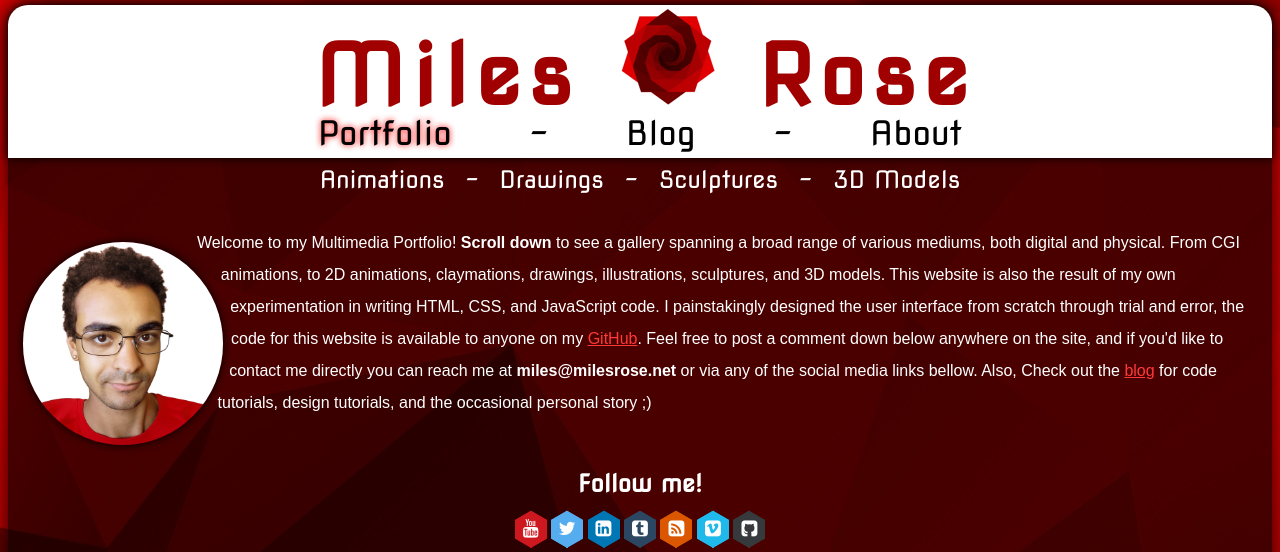
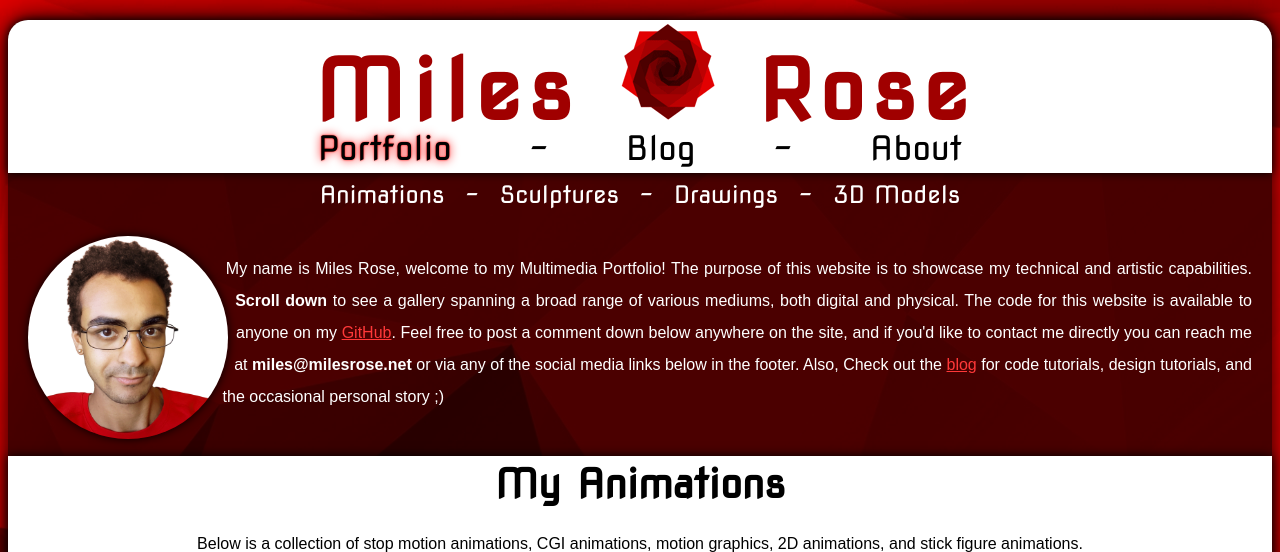
Before and after one commit to MilesOfRoses/my-jekyll, a Jekyll site: the page built from index.html, in a window 1280 px wide, cut to the strip 0-552 px from the top of the page. Built offline with Jekyll 4.4.1, drawn with Linux system fonts in a browser that asks for light colours; a script that is not in the unit is left out; comment, search, counter and statistics services are not loaded; some of the changed text lies outside the part shown.

Commit message:
removed extra wording

```diff
--- a/about.html
+++ b/about.html
@@ -11,7 +11,7 @@ priority: 1.0
 	  <h2 class="centerText">Hi, I'm Miles.</h2>
 	  <p id="bio"><img src="{{site.baseurl}}/img/headshot.jpg" alt="a picture of miles rose" class="curve" id="headshot">I'm a Multimedia Designer and Web Developer.
 	  I have a background in Graphic Design, Programming, Animation, Illustration and Sculpture. I have done freelance Motion Graphic and video work for over seven years, working with <a href="http://bigscreenentgroup.com/" class="redlink" target="blank"> companies</a>, <a href="http://greenlivingscience.org/" class="redlink" target="blank"> non-profits</a>, and individuals to provide animated video solutions to assist in <a href="https://www.youtube.com/playlist?list=PLve5ZqklD9TecJKQxuKJ2bGzfzs_-o0gF" class="redlink" target="blank"> education</a>, <a href="http://www.imdb.com/name/nm4012981/" class="redlink" target="blank"> feature films</a>, <a href="https://www.youtube.com/watch?v=t8wHHXzBYgU" class="redlink" target="blank"> music videos</a> and more.
-	  I grew up home schooled, and I would probably describe myself as a self taught <a href="https://en.wikipedia.org/wiki/Autodidacticism" class="redlink" target="blank">autodidact</a> <a href="https://en.wikipedia.org/wiki/Polymath" class="redlink" target="blank">polymath</a>. I strongly believe that it's important to always be a life-long learner, and that keeping up with current technologies is a great way to stay mentally agile and competitive.
+	  I grew up home schooled, and I would probably describe myself as a self taught <a href="https://en.wikipedia.org/wiki/Autodidacticism" class="redlink" target="blank">autodidact</a>. I strongly believe that it's important to always be a life-long learner, and that keeping up with current technologies is a great way to stay mentally agile and competitive.
 
 	  I have been interested in entrepreneurship from a young age, when I was 17 years old I saved money from a part time job to <a href="http://cargocollective.com/behindthefaces/Miles-Rose" class="redlink" target="blank"> buy and renovate a cheap house in Detroit</a>, living there for 3 years. When I was 20, I sold the house for almost twice what I had bought it for, using the money to finance my living expenses while I attend college full time.
 
--- a/css/common.css
+++ b/css/common.css
@@ -16,11 +16,13 @@ body {
 #follow {
 	color:white;
 	margin-top: 10px;
+	margin-bottom:5px;
 }
 
 
 .wrapper {
 	max-width: 1270px;
+	margin-top:25px;
 	margin-left: auto;
 	margin-right: auto;
 	background-color: rgba(0, 0, 0, 0.7);
@@ -51,10 +53,10 @@ div.icon-placeholder{
 }
 
 .current {
-	text-shadow: 0px 0px 6px red;
+	text-shadow: 0px 0px 10px red, 0px 0px 2px red;
 }
 .currentBlack{
-	text-shadow: 0px 0px 10px white;
+	text-shadow: 0px 0px 5px red, 0px 0px 5px red;
 	background-color: rgba(0, 0, 0, 0.6);
 	box-shadow: 0px 0px 20px black;
 	border-radius: 20px;
@@ -127,6 +129,7 @@ nav {
 	font-size: 1.5rem;
 	margin-top: 0px;
 	color: white;
+	margin-bottom: 0px;
 }
 
 .subnav a{
@@ -208,6 +211,7 @@ article img {
 
 /*common*/
 
+
 a {
 	text-decoration: none;
 	color:black;
@@ -220,7 +224,7 @@ a {
 
 .centerText, #copy {
 	text-align: center;
-	margin-top: -10px;
+	margin-top: -5px;
 }
 
 #copy{
@@ -237,17 +241,15 @@ a {
 
 
 #bio{
-	max-width: 1270px;
+	max-width: 270px;
+	margin-top: 0px;
 	margin-left: auto;
     margin-right: auto;
-    padding-bottom: 20px;
+
     padding-left: 10px;
-    margin-bottom: -20px;
+    text-align: justify;
 }
 
-#bio-card p{
-	padding: 15px;
-}
 
 #bio-card{
     border-radius: 20px;
@@ -258,12 +260,20 @@ a {
     margin-top: 10px;
 }
 
+#bio-card p{
+	padding-left: 20px;
+	padding-right: 20px;
+}
+
 #bio-card h2{
 	color:white;
 }
-#follow {
-	color:white;
+
+.home-bio{
+	margin-bottom: -45px;
 }
+
+
 #circle-shape-example p {
   line-height: 2;
   max-width: 1270px;
@@ -304,6 +314,7 @@ h1 {
 
 
 /*video gallery*/
+
 
 #videos{
 	display: block;
@@ -351,6 +362,7 @@ article a{
 h3 {
 	display: inline;
 }
+
 /*3d viewer settings*/
 
 #viewer-3d{
--- a/index.html
+++ b/index.html
@@ -7,9 +7,9 @@ meta: A portfolio of animations, drawings and sculptures by Miles Rose
 	<ul class="subnav portfolio">
 		<li><a href="{{site.baseurl}}#animations">Animations</a></li>
 		<li>-</li>
+		<li><a href="{{site.baseurl}}#sculptures">Sculptures</a></li>
+		<li>-</li>
 		<li><a href="{{site.baseurl}}#drawings">Drawings</a></li>
-		<li>-</li>
-		<li><a href="{{site.baseurl}}#sculptures">Sculptures</a></li>
 		<li>-</li>
 		<li><a href="{{site.baseurl}}#3d-models">3D Models</a></li>
 	</ul>
@@ -17,20 +17,19 @@ meta: A portfolio of animations, drawings and sculptures by Miles Rose
 <div id="bio-card">
 
 	<div id="circle-shape-example">
-	  <p id="bio"><img src="{{site.baseurl}}/img/headshot.jpg" alt="a picture of miles rose" class="curve" id="headshot">Welcome to my Multimedia Portfolio!
-	   <b>Scroll down</b> to see a gallery spanning a broad range of various mediums, both digital and physical. From
-	   CGI animations, to 2D animations, claymations, drawings, illustrations, sculptures, and 3D models.  This website is also the result of my own experimentation in writing HTML, CSS, and JavaScript code. I painstakingly designed the user interface from scratch through trial and error, the code
-	   for this website is available to anyone on my <a href="https://github.com/MilesOfRoses/my-jekyll" class="redlink" target="blank">GitHub</a>.
-	 Feel free to post a comment down below anywhere on the site, and if you'd like to contact me directly you can reach me at <b>miles@milesrose.net</b> or via any of the social media links bellow. Also, Check out the <a href="http://milesrose.net/blog/" class="redlink" target="blank"> blog</a> for code tutorials, design
+	  <p id="bio" class="home-bio"><img src="{{site.baseurl}}/img/headshot.jpg" alt="a picture of miles rose" class="curve" id="headshot"><br>My name is Miles Rose, welcome to my Multimedia Portfolio!
+	   The purpose of this website is to showcase my technical and artistic capabilities. <b>Scroll down</b> to see a gallery spanning a broad range of various mediums, both digital and physical. The code for this website is available to anyone on my <a href="https://github.com/MilesOfRoses/my-jekyll" class="redlink" target="blank">GitHub</a>.
+	 Feel free to post a comment down below anywhere on the site, and if you'd like to contact me directly you can reach me at <b>miles@milesrose.net</b> or via any of the social media links below in the footer. Also, Check out the <a href="http://milesrose.net/blog/" class="redlink" target="blank"> blog</a> for code tutorials, design
 	 tutorials, and the occasional personal story ;)</p>
 	</div>
 
 </div>
 
 <br>
+<!--
 <h2 class="centerText" id="follow">Follow me!</h2>
 <div class="container centerText">
-	<!-- Extra Small Buttons spin -->
+
 	<a href="https://www.youtube.com/channel/UCoi5IujqQmaHU48EduXVxew"><span class="hb hb-xs spin-icon"><i class="fa fa-youtube"></i></span></a>
 	<a href="https://twitter.com/MilesOfRoses"><span class="hb hb-xs spin-icon"><i class="fa fa-twitter"></i></span></a>
 	<a href="https://www.linkedin.com/in/miles-rose-44816752?trk=nav_responsive_tab_profile"><span class="hb hb-xs spin-icon"><i class="fa fa-linkedin-square"></i></span></a>
@@ -38,15 +37,15 @@ meta: A portfolio of animations, drawings and sculptures by Miles Rose
 	<a href="{{site.baseurl}}/feed.xml"><span class="hb hb-xs spin-icon"><i class="fa fa-rss-square"></i></span></a>
 	<a href="https://vimeo.com/milesrose"><span class="hb hb-xs spin-icon"><i class="fa fa-vimeo-square"></i></span></a>
 	<a href="https://github.com/MilesOfRoses"><span class="hb hb-xs spin-icon"><i class="fa fa-github-square"></i></span></a>
-			<!--  Extra Small Buttons spin  End -->
-</div><!-- /.container -->
+</div><!-- /.container
+
 
 
 
 <!-- ANIMATION SECTION -->
 <div class="media-section">
 	<h1 class="centerText"><a name="animations">My Animations</a></h1>
-	<p class="centerText">I have been making different types of animations since I was 12 years old, and it is still one of my favorite mediums to work in. <br> Below are stop motion animations, CGI animations, motion graphics, 2D animations, and stick figure animations.
+	<p class="centerText">Below is a collection of stop motion animations, CGI animations, motion graphics, 2D animations, and stick figure animations.
 		<div id="videos">
 			<div class="containingBlock">
 				<div class="videoWrapper">
@@ -198,9 +197,7 @@ meta: A portfolio of animations, drawings and sculptures by Miles Rose
 <!-- SCULPTURES SECTION -->
 <div class="media-section">
 	<h1 class="centerText"><a name="sculptures">My Sculptures</a></h1>
-	<p class="centerText">Sculpture is a very expressive art form, to create something real with your hands is unlike any other art medium.<br>
-	I usually sculpt with modoling clay with a supporting wire armature skeleton, but I have also experimented with cast iron sculpture and welding art.
-
+	<p class="centerText">Sculpture is a very expressive art form. To create something real with your hands is unlike any other art medium.<br>
 	<section id="photos">
 		<div class="responsive">
 
@@ -263,8 +260,7 @@ meta: A portfolio of animations, drawings and sculptures by Miles Rose
 <div class="media-section">
 	<h1 class="centerText"><a name="drawings">My Drawings</h1>
 
-	<p class="centerText">My character drawings are strongly inspired by manga/anime art as well as western comics, usually with a fantasy / sci-fi bent.<br>
-	I usually sketch with a pencil first, and then outline with a pen and sometimes color using colored pencils. </p>
+	<p class="centerText">My character drawings are strongly inspired by manga/anime art as well as western comics, usually with a fantasy / sci-fi bent.</p>
 	<section id="photos">
 		<div class="responsive">
 
```
Also changed, not shown: _posts/life/2017-08-17-climate-change-websites.md (added, +28 -0 lines).
